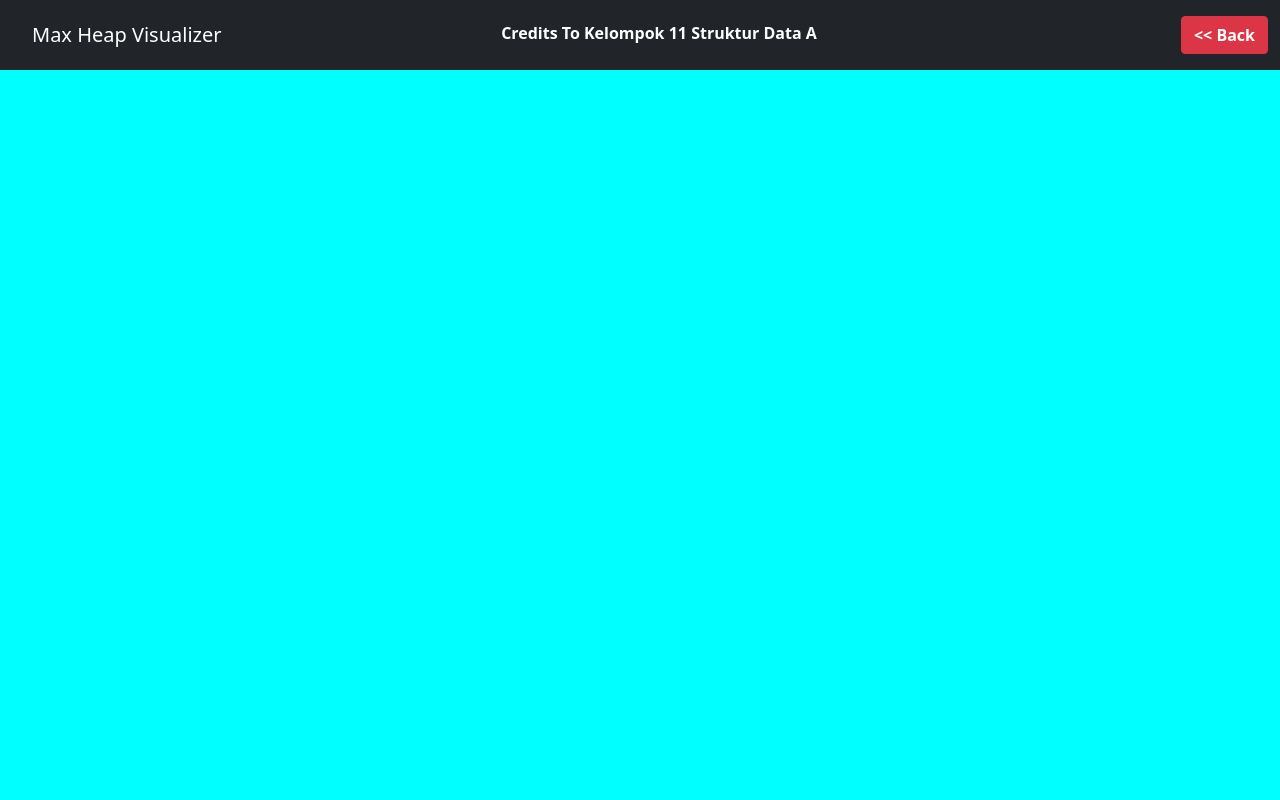
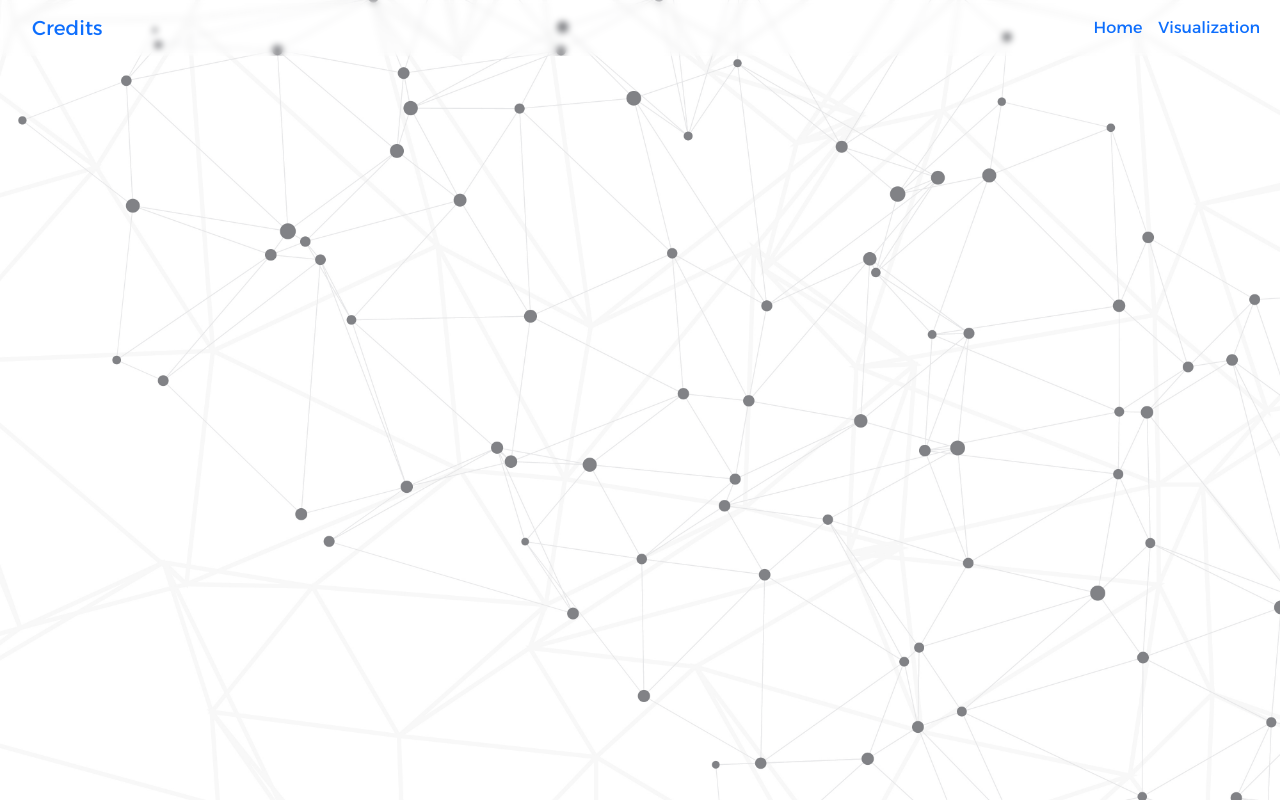
Before and after one commit to nico-samuelson/MaxHeapVisualizer, a PHP site: page /credits.php in a window 1280 px wide. Run offline with PHP 8.4, Linux system fonts and the light colour scheme; some libraries are stand-ins or nearby versions.

Commit message:
credit design

```diff
--- a/credits.php
+++ b/credits.php
@@ -15,6 +15,15 @@
     <script src="https://cdn.jsdelivr.net/npm/bootstrap@5.0.2/dist/js/bootstrap.bundle.min.js" integrity="sha384-MrcW6ZMFYlzcLA8Nl+NtUVF0sA7MsXsP1UyJoMp4YLEuNSfAP+JcXn/tWtIaxVXM" crossorigin="anonymous"></script>
 
     <style media="screen">
+        @font-face {
+            font-family: alexandria;
+            src: url(assets/font/Alexandria-Regular.ttf);
+        }
+
+        @font-face {
+            font-family: alexandriaLight;
+            src: url(assets/font/Alexandria-Light.ttf);
+        }
         .bg {
           background-image: url('');
           background-repeat: no-repeat;
@@ -27,6 +36,35 @@
           z-index: -99;
 
         }
+        body {
+            font-family: alexandriaLight;
+            margin: 0;
+            padding: 0;
+            scroll-behavior: smooth;
+            background-color: #fff;
+            color: #000;
+            box-sizing: border-box;
+            overflow-x: hidden;
+            /* background: url("assets/img/") no-repeat fixed;
+            background-size: covers; */
+        }
+
+        h2, a {
+            font-family: alexandria;
+        }
+
+        /* kolom deskripsi/penjelasan */
+        .kolom .deskripsi {
+            font-size: 20px;
+            font-weight: bold;
+            font-family: 'comic sans ms';
+            color: #628395;
+            margin-left: 20px;
+            margin-right: 20px;
+        }
+        .row {
+            min-height: 100vh;
+        }
 
         @media only screen and (max-width: 768px) {
           .bg {
@@ -36,21 +74,103 @@
           h1,h2{
         color: white;
       }
+      #landing {
+            background: url(assets/img/bg_landing.jpg) fixed no-repeat;
+            background-size: cover;
+        }
+
+        #landing h2 {
+            font-size: 4em;
+        }
+
+        #landing button {
+            font-size: 1.5em;
+        }
+
+      button {
+            width: 9em;
+            height: 2.25em;
+            border-radius: 30pt;
+            font-size: 15px;
+            border: none;
+            position: relative;
+            overflow: hidden;
+            z-index: 1;
+            transition: .5s ease;
+        }
+
+        button::before {
+            content: '';
+            width: 0;
+            height: 2.25em;
+            border-radius: 30pt;
+            position: absolute;
+            top: 0;
+            left: 0;
+            background-image: linear-gradient(to right, #0fd850 0%, #f9f047 100%);
+            transition: .5s ease;
+            display: block;
+            z-index: -1;
+        }
+
+        button:hover::before {
+            width: 9em;
+        }
+
+        button:hover {
+            transform:scale(1.1);
+        }
+        .navbar {
+            background-color: transparent;
+            transition: all .3s ease;
+            backdrop-filter: blur(3px);
+        }
+
+        .nav-link:hover {
+            background: linear-gradient(to left, #f9f047 0%, #0fd850 50%);
+            -webkit-background-clip: text;
+            -webkit-text-fill-color: transparent;
+        }
       </style>
     </header>
-    <body style="background-color: cyan;background-image:url('')">
+    <body>
     <!-- Navbar -->
-    <nav class="navbar navbar-dark navbar-expand-lg bg-dark sticky-top">
+    <nav class="navbar navbar-expand-lg fixed-top">
         <div class="container-fluid">
-            <a class="navbar-brand animate__animated animate__zoomIn" href="home.php" style="margin-left: 20px;">Max Heap Visualizer</a>
+            <a class="navbar-brand" href="home.php" style="margin-left: 20px;">Credits</a>
 
             <ul class="navbar-nav ms-auto mb-2 mb-lg-0">
+                <li>
+                    <a class="nav-link active" href="home.php">Home</a>
+                </li>
                 <li class="nav-item">
-                    <span style="margin-right: 350px;"><strong style="color: white;">Credits To Kelompok 11 Struktur Data A</strong></span>
-                    <a class="btn btn-danger me-6 mt-2 mb-2" href="home.php" style="margin-left: 10px;"> <strong> << Back</strong></a>
+                    <a class="nav-link active" href="index.html">Visualization</a>
                 </li>
             </ul>
         </div>
     </nav>
+
+    <!-- container buat credit foto -->
+    <div class="container-fluid">
+    <div class="row d-flex justify-content-center align-items-center" id="landing" style="font-family:alexandria">
+            <div class="d-flex flex-column align-items-center">
+            </div>
+        </div>
+    </div>
+
+    <script>
+        AOS.init();
+        var nav= document.querySelector('nav');
+        window.addEventListener('scroll', function(){
+            if (window.pageYOffset > 100){
+                nav.style.backgroundColor = "white";
+                nav.style.boxShadow = "0px 0px 3px #aaa";
+            }
+            else {
+                nav.style.backgroundColor = "transparent";
+                nav.style.boxShadow = "";
+            }
+        });
+    </script>
 </body>
 </html>
```
Lines whose indentation alone changed are shown as unchanged.
